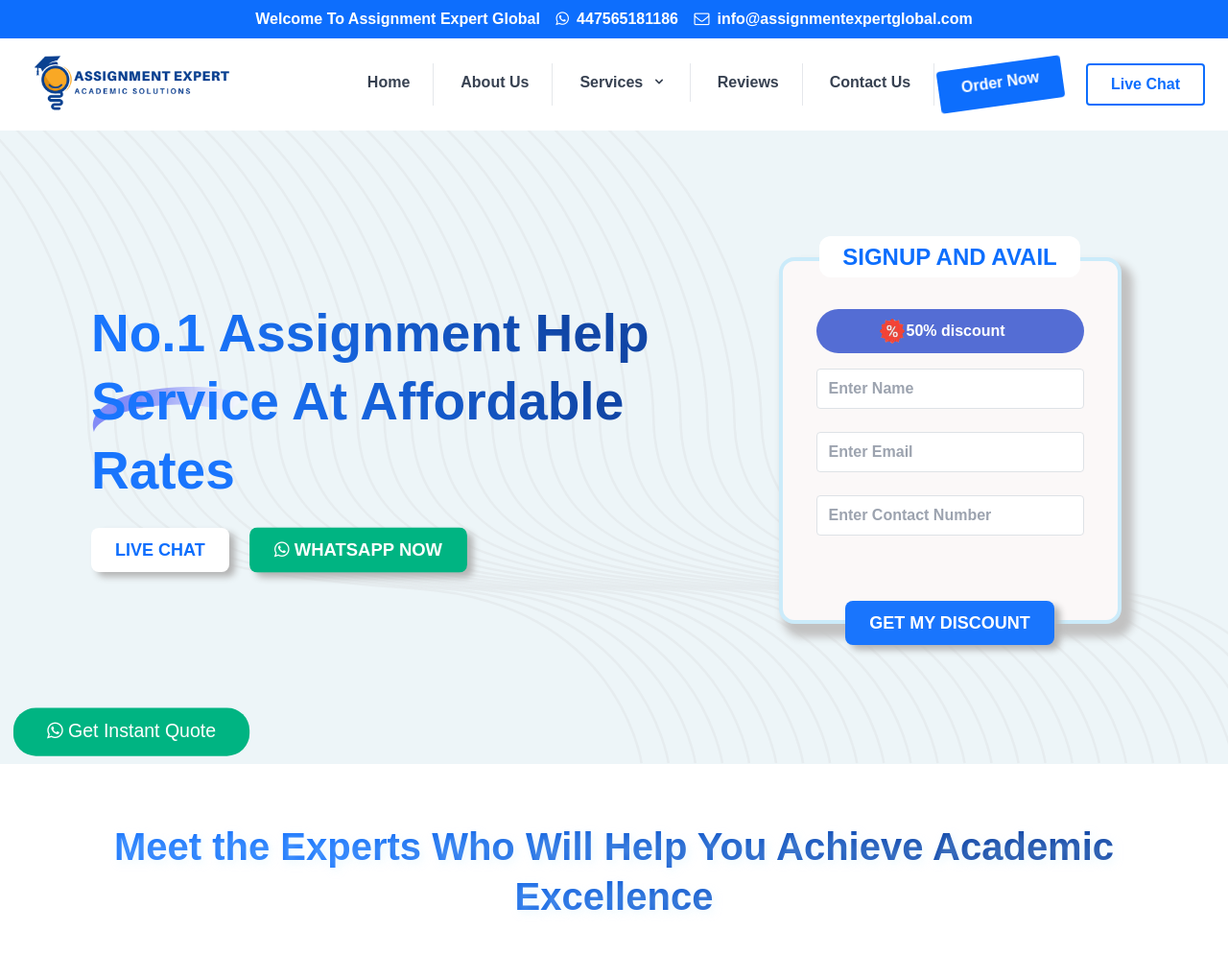
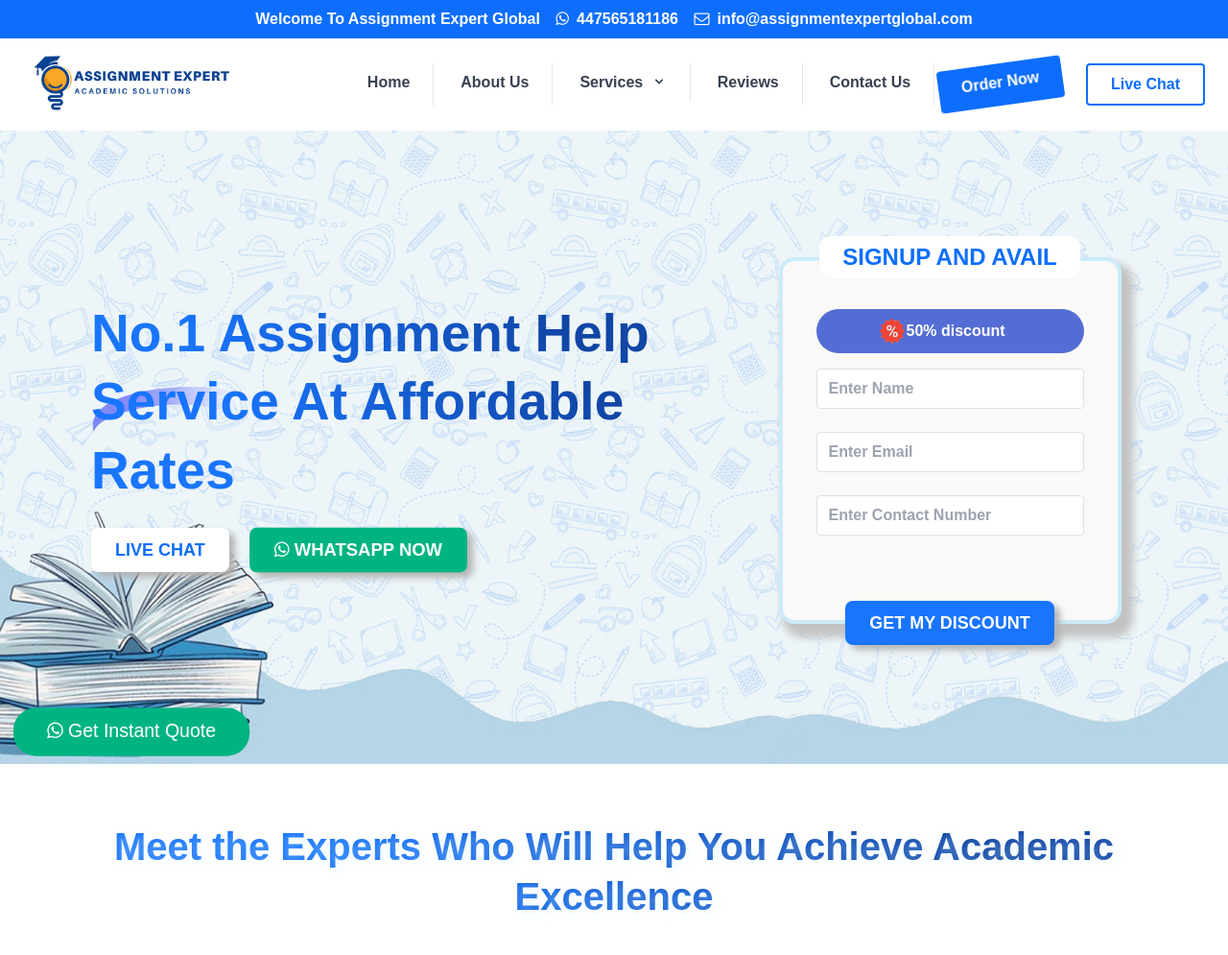
Before and after one commit to shiftuptech/assignmentexpertglobal, a PHP site: page / in a window 1280 px wide. Shown: the top 995 px of the page at 96% size. Run offline with PHP 8.4, Linux system fonts and the light colour scheme; some libraries are stand-ins or nearby versions.

Commit message:
background fix

```diff
--- a/css/frontend-customcss.css
+++ b/css/frontend-customcss.css
@@ -22,7 +22,7 @@
 }
 section.bg.bg-no-repeat.bg-center.bg-cover {
     /* background: #addaf1;*/
-    background-image: url(./../imgs/assignment-bg.svg);
+    background-image: url(./../imgs/assignment-bg.jpg);
     background-color: #edf5f8;
 }
     section.bg.bg-no-repeat.bg-center.bg-cover .form-select {
```
